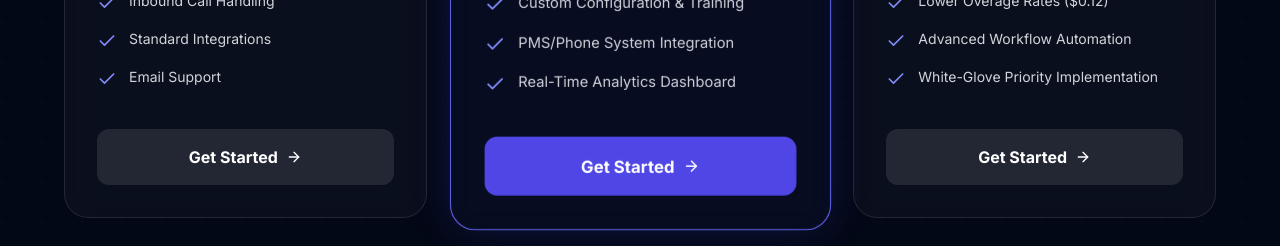
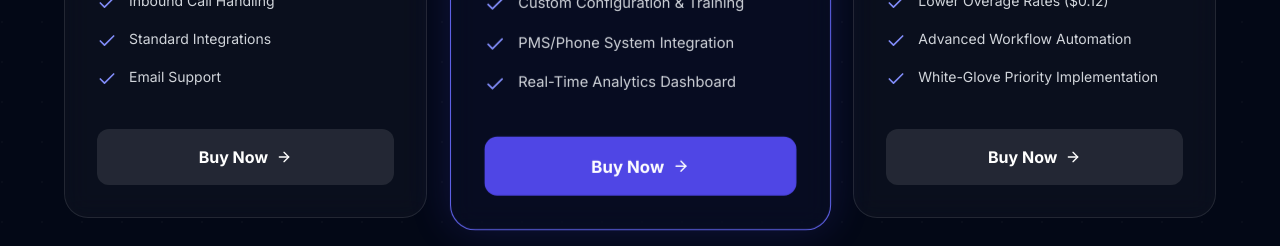
Before and after one commit to davelara35/elara-website, a React (Vite) app: page / in a window 1280 px wide. Shown: the part 4620-4866 px from the top of the page. Built offline with nearby package versions, Linux system fonts and the light colour scheme.

Commit message:
Update pricing buttons from Get Started to Buy Now
Co-Authored-By: Claude Opus 4.5 <noreply@anthropic.com>

```diff
--- a/components/Pricing.tsx
+++ b/components/Pricing.tsx
@@ -59,9 +59,9 @@ const Pricing: React.FC = () => {
                   ? 'bg-indigo-600 text-white hover:bg-indigo-700'
                   : 'bg-white/10 text-white hover:bg-white/20'
                 }`}
-                aria-label={`Get started with ${plan.name} plan`}
+                aria-label={`Buy now - ${plan.name} plan`}
               >
-                Get Started
+                Buy Now
                 <ArrowRight className="w-4 h-4 group-hover:translate-x-1 transition-transform" />
               </a>
             </div>
```
